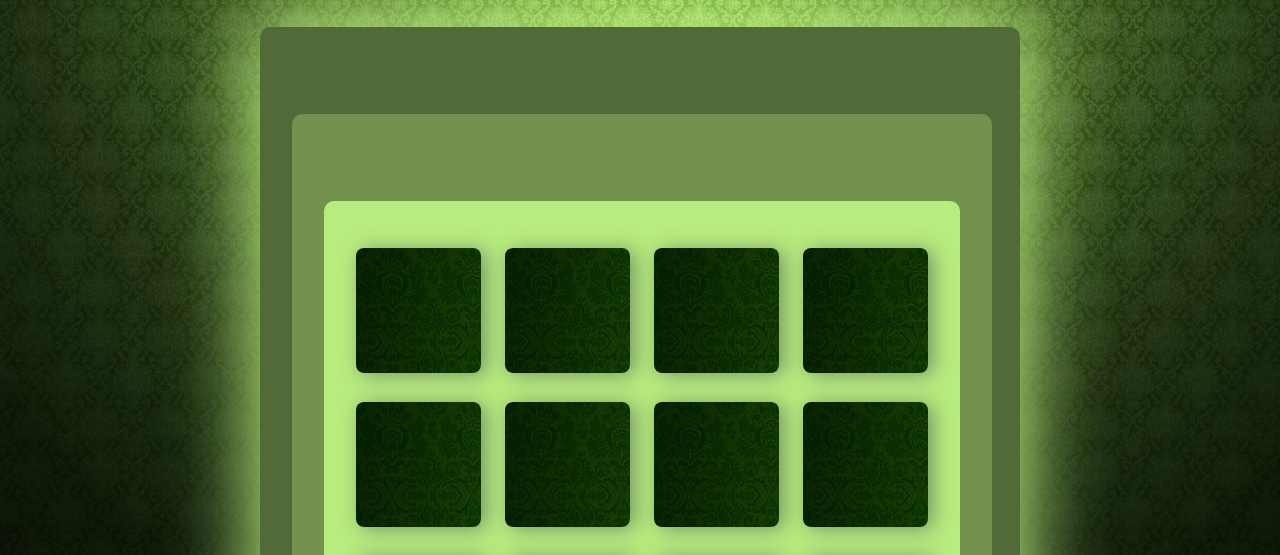
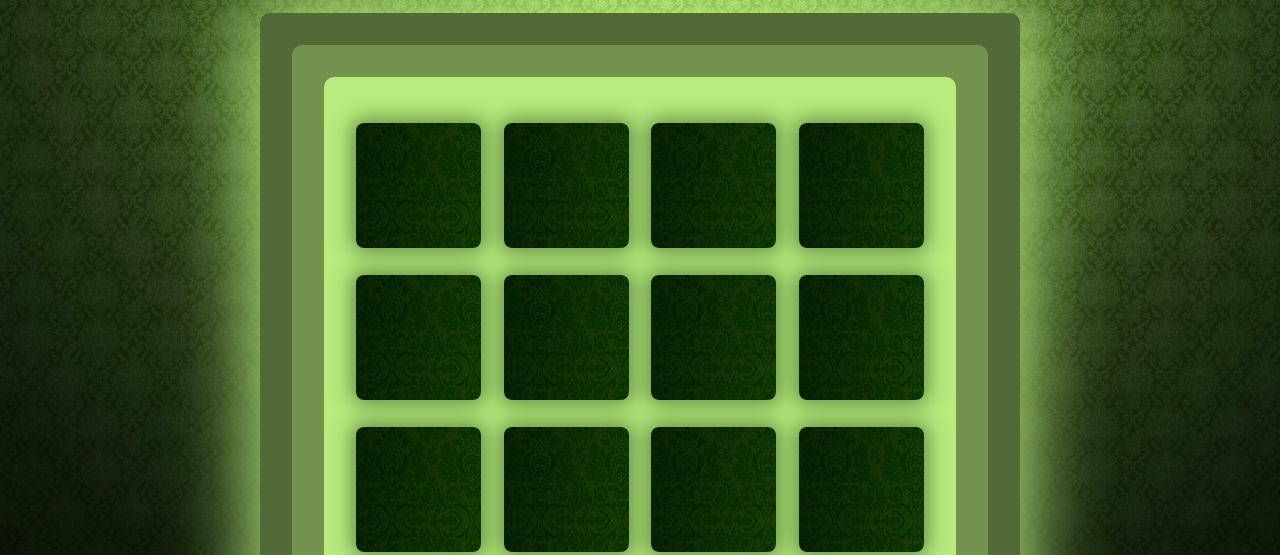
Before and after one commit to olkruglova/my-memory-game-2, a plain HTML site: page index.html in a window 1280 px wide. Shown: the part 175-730 px from the top of the page. Drawn offline with Linux system fonts and the light colour scheme; a web font is replaced by a local one.

Commit message:
#layout changes

```diff
--- a/app.css
+++ b/app.css
@@ -38,7 +38,7 @@ h1 {
     font-size: 60px;
     letter-spacing: 0.5em;
     text-transform: uppercase;
-    color: rgb(185, 236, 127);
+    color: #b9ec7f;
     text-shadow: 2px 2px white, 0 0 2px black;
     margin: 0.5em 0 0.5em 0;
 }
@@ -48,37 +48,39 @@ h1 {
  */
 
 .deck1, .deck2, .deck3 {
-    padding: 32px;
     border-radius: 10px;
     display: flex;
     flex-wrap: wrap;
     justify-content: space-between;
     align-items: center;
-    margin: 0 0 5em;
 }
+
 .deck1 {
     width: 760px;
-    height: 805px;
+    height: 800px;
     min-height: 680px;
     background-color: rgb(82, 105, 56);
     box-shadow: 0 0 80px 10px rgb(185, 236, 127);
+    padding: 2rem;
 }
 
 .deck2 {
-    width: 700px;
-    height: 750px;
-    min-height: 680px;
-    margin-top: 55px;
-    background-color: rgb(114, 146, 78);
+    width: 100%;
+    height: 100%;
+    min-height: 100%;
+    min-width: 100%;
+    padding: 2rem;
+    background-color: #72924e;
 }
 
 .deck3 {
-    width: 660px;
-    height: 680px;
-    min-height: 680px;
-    margin-top: 55px;
-    background-color: rgb(185, 236, 127);
-    margin-bottom: 20px;
+    width: 100%;
+    height: 100%;
+    min-height: 100%;
+    min-width: 100%;
+    padding: 2rem;
+    background-color: #b9ec7f;
+    margin: 0;
 }
 
 .deck3 .card {
@@ -86,19 +88,20 @@ h1 {
     width: 125px;
     background-image: url(img/cecbdf497a398ac9c679e231c35a164f.jpg);
     font-size: 0;
-    color: rgb(55, 71, 37);
+    color: #183c09;
     border-radius: 8px;
     cursor: pointer;
     display: flex;
     justify-content: center;
     align-items: center;
-    box-shadow: 5px 2px 20px 0 rgba(46, 61, 73, 0.5);
+    box-shadow: 0px 0px 20px 5px rgba(24, 60, 9, 0.5);
 }
 
 .deck3 .card.open {
     transform: rotateY(0);
-    background: #98fb98;
+    background: #b9ec7f;
     cursor: default;
+    box-shadow: 0px 0px 20px 10px rgba(24, 60, 9, 0.5);
 }
 
 .deck3 .card.show {
@@ -107,9 +110,10 @@ h1 {
 
 .deck3 .card.match {
     cursor: default;
-    background: #82c282;
-    box-shadow: 5px 2px 20px 0 rgba(46, 61, 73, 0.5) inset;
+    background: #76a345;
+    box-shadow: 5px 2px 20px 0 rgba(24, 60, 9, 0.5) inset;
     font-size: 33px;
+    opacity: 0.8;
     /*-webkit-transform: rotateY( 180deg );
     -moz-transform: rotateY( 180deg );
     -o-transform: rotateY( 180deg );
@@ -137,7 +141,7 @@ h1 {
  */
 
 .score-panel {
-    margin-bottom: 30px;
+    margin-bottom: 1rem;
     width: 760px;
     border-radius: 5px;
     font-size: 20px;
```
